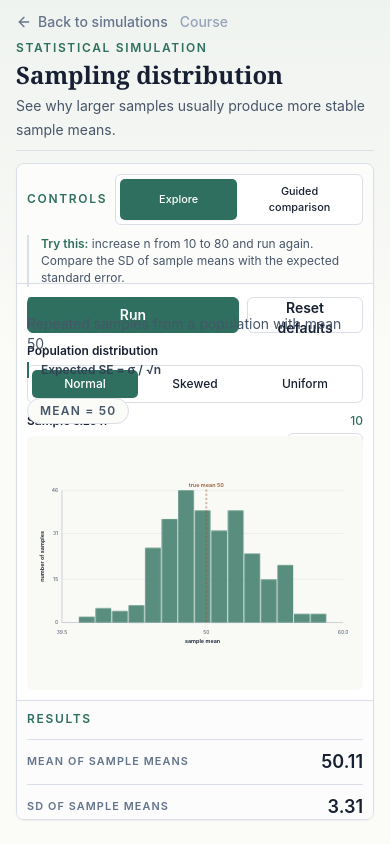
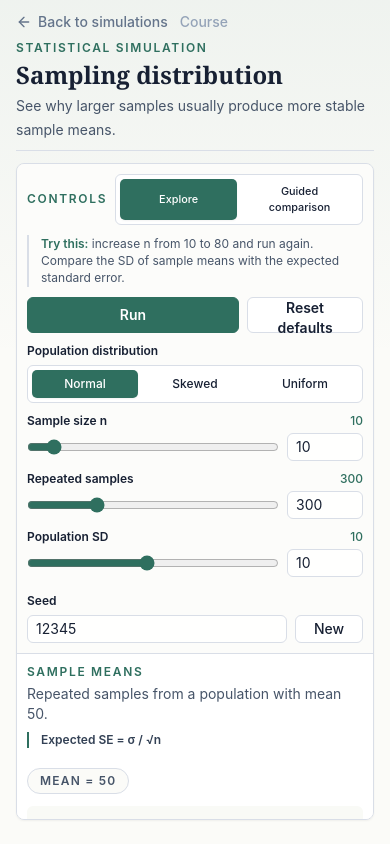
Before and after one commit to urkrass/sciencestat, a Next.js app: page /courses/statistics-for-scientific-claims/simulations/sampling-distribution in a window 390 px wide. Built offline with nearby package versions, Linux system fonts and the light colour scheme.

Commit message:
Fix sampling simulation stacked preview layout

```diff
--- a/src/components/simulations/SamplingDistributionSimulation.tsx
+++ b/src/components/simulations/SamplingDistributionSimulation.tsx
@@ -412,7 +412,7 @@ export function SamplingDistributionSimulation() {
     return (
       <div
         aria-busy={isComparisonRunning}
-        className="grid h-full min-h-0 overflow-y-auto rounded-lg border border-line bg-white shadow-sm lg:grid-cols-[17rem_minmax(0,1fr)_20rem] lg:overflow-hidden"
+        className="block h-full min-h-0 overflow-y-auto rounded-lg border border-line bg-white shadow-sm lg:grid lg:grid-cols-[17rem_minmax(0,1fr)_20rem] lg:overflow-hidden"
       >
         <section className="min-h-0 border-b border-line bg-paper/70 p-2.5 lg:border-b-0 lg:border-r lg:overflow-y-auto">
           <div className="flex items-center justify-between gap-2">
@@ -659,7 +659,7 @@ export function SamplingDistributionSimulation() {
   return (
     <div
       aria-busy={isRunning}
-      className="grid h-full min-h-0 overflow-y-auto rounded-lg border border-line bg-white shadow-sm lg:grid-cols-[17rem_minmax(0,1fr)_18rem] lg:overflow-hidden"
+      className="block h-full min-h-0 overflow-y-auto rounded-lg border border-line bg-white shadow-sm lg:grid lg:grid-cols-[17rem_minmax(0,1fr)_18rem] lg:overflow-hidden"
     >
       <section className="min-h-0 border-b border-line bg-paper/70 p-2.5 lg:border-b-0 lg:border-r lg:overflow-y-auto">
         <div className="flex items-center justify-between gap-2">
```
